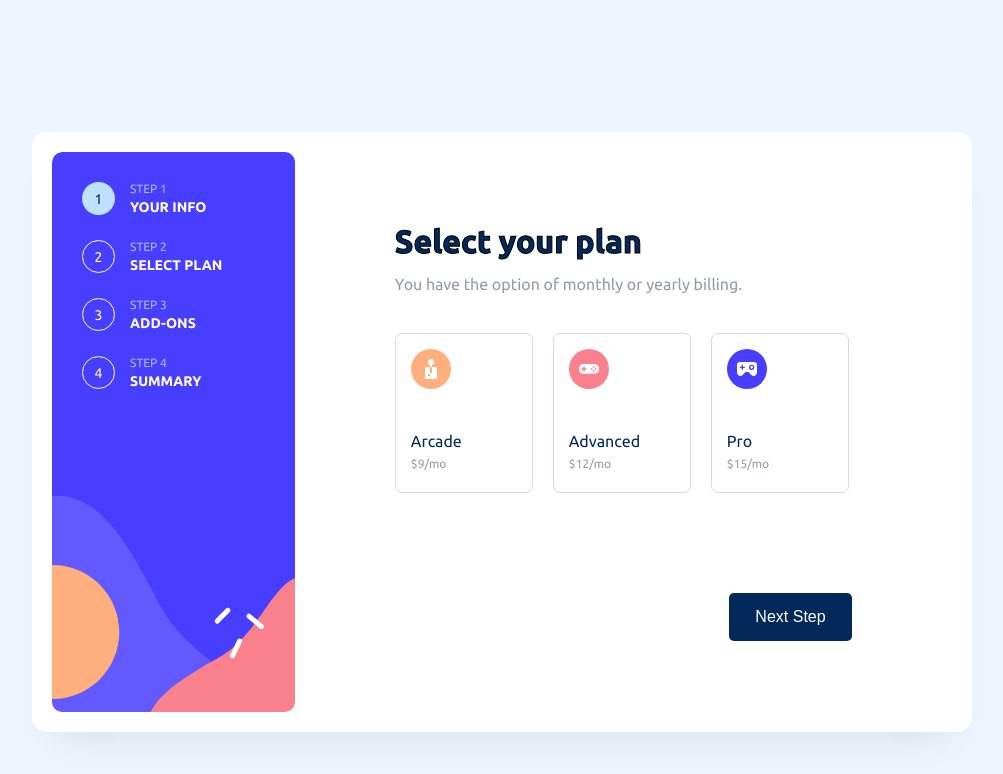
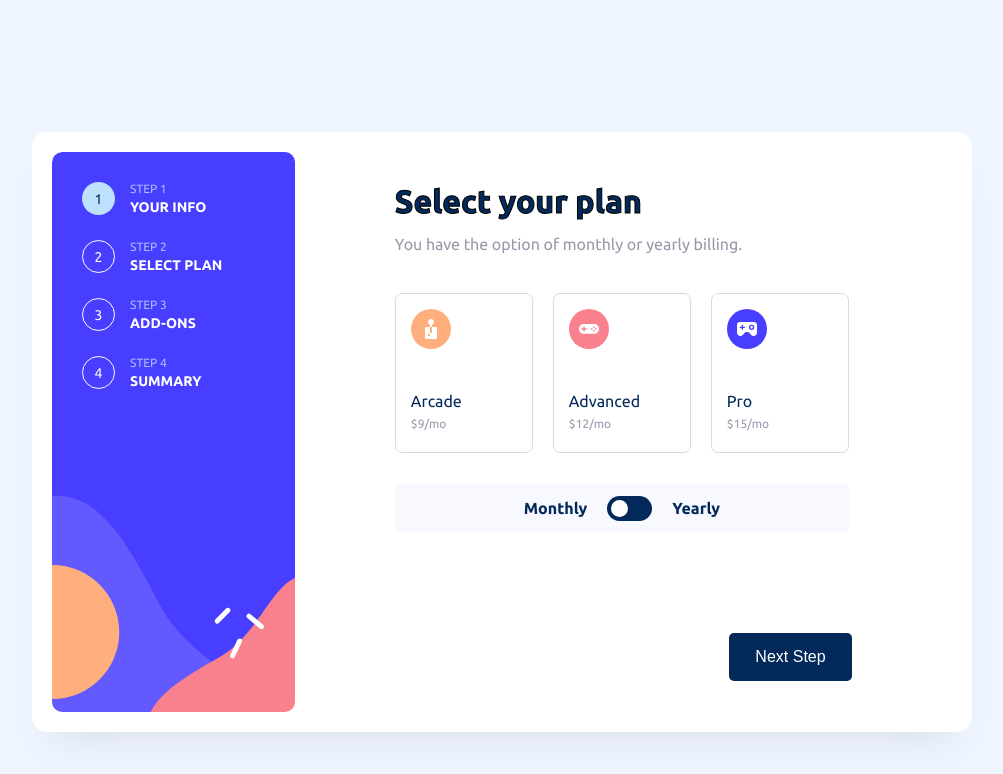
Before and after one commit to danielcalvolopez/multi-step-form, a React (Vite) app: page / in a window 1280 px wide. Shown: the top 774 px of the page, without its empty margins (138-1141 px from the left). Built offline with nearby package versions, Linux system fonts and the light colour scheme.

Commit message:
create toggle switch component

```diff
--- /dev/null
+++ b/src/components/UI/ToggleSwitch.jsx
@@ -0,0 +1,12 @@
+import "./ToggleSwitch.scss";
+
+const ToggleSwitch = () => {
+  return (
+    <label className="switch">
+      <input type="checkbox" />
+      <span className="slider" />
+    </label>
+  );
+};
+
+export default ToggleSwitch;
--- /dev/null
+++ b/src/components/UI/ToggleSwitch.scss
@@ -0,0 +1,48 @@
+.switch {
+  position: relative;
+  display: inline-block;
+  width: 45px;
+  height: 25px;
+
+  vertical-align: middle;
+  -webkit-user-select: none;
+  -moz-user-select: none;
+  -ms-user-select: none;
+  text-align: left;
+  input {
+    opacity: 0;
+    width: 0;
+    height: 0;
+
+    &:checked + .slider:before {
+      transform: translateX(20px);
+    }
+
+    &:checked + .slider {
+      background-color: var(--Denim);
+    }
+  }
+
+  .slider {
+    position: absolute;
+    cursor: pointer;
+    top: 0;
+    left: 0;
+    right: 0;
+    bottom: 0;
+    border-radius: 20px;
+    background-color: var(--Denim);
+
+    &:before {
+      position: absolute;
+      content: "";
+      height: 17px;
+      width: 17px;
+      left: 4px;
+      bottom: 4px;
+      border-radius: 50%;
+      transition: 0.4s;
+      background-color: white;
+    }
+  }
+}
--- a/src/components/form/formPages/SelectYourPlan.jsx
+++ b/src/components/form/formPages/SelectYourPlan.jsx
@@ -3,6 +3,7 @@ import ArcadeLogo from "/Users/daniel/Desktop/CODE/multi-step-form/src/assets/im
 import AdvancedLogo from "/Users/daniel/Desktop/CODE/multi-step-form/src/assets/images/icon-advanced.svg";
 import ProLogo from "/Users/daniel/Desktop/CODE/multi-step-form/src/assets/images/icon-pro.svg";
 import "./SelectYourPlan.scss";
+import ToggleSwitch from "../../UI/ToggleSwitch";
 
 const SelectYourPlan = () => {
   return (
@@ -39,7 +40,13 @@ const SelectYourPlan = () => {
             </div>
           </div>
         </div>
-        <div className="select-plan-toggle"></div>
+        <div className="select-plan-toggle-container">
+          <div className="select-plan-toggle">
+            <label className="color-on">Monthly</label>
+            <ToggleSwitch />
+            <label className="color-on">Yearly</label>
+          </div>
+        </div>
       </div>
       <FormFooter />
     </div>
--- a/src/components/form/formPages/SelectYourPlan.scss
+++ b/src/components/form/formPages/SelectYourPlan.scss
@@ -60,4 +60,29 @@
       }
     }
   }
+
+  .select-plan-toggle-container {
+    display: flex;
+    justify-content: center;
+    align-items: center;
+    background-color: var(--VeryLightGrey);
+    margin-top: 30px;
+    height: 50px;
+    border-radius: 7px;
+    .select-plan-toggle {
+      display: flex;
+      align-items: center;
+      gap: 20px;
+      font-size: 16px;
+      font-weight: bold;
+
+      .color-on {
+        color: var(--Denim);
+      }
+
+      .color-off {
+        color: var(--Grey);
+      }
+    }
+  }
 }
```
